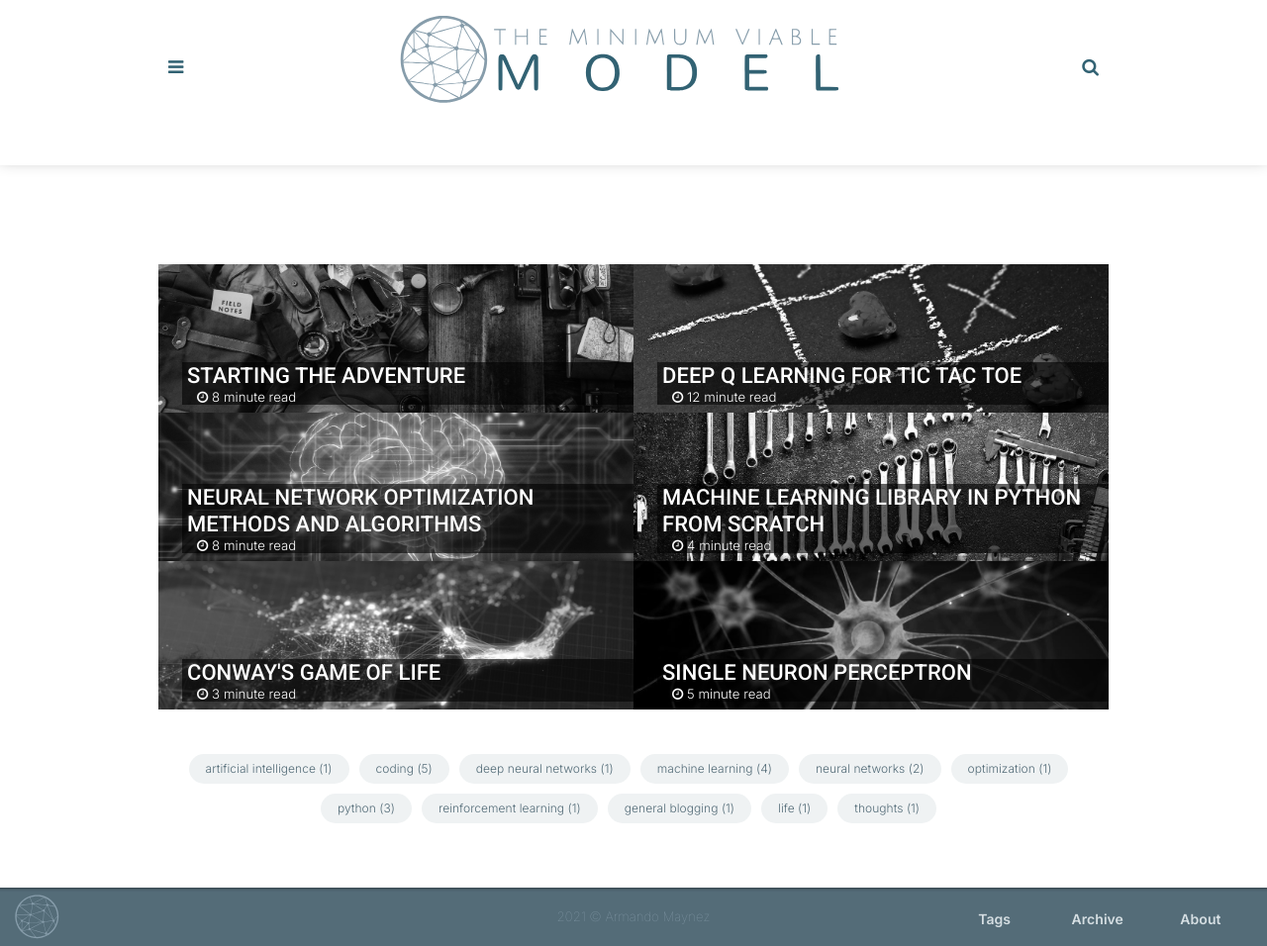
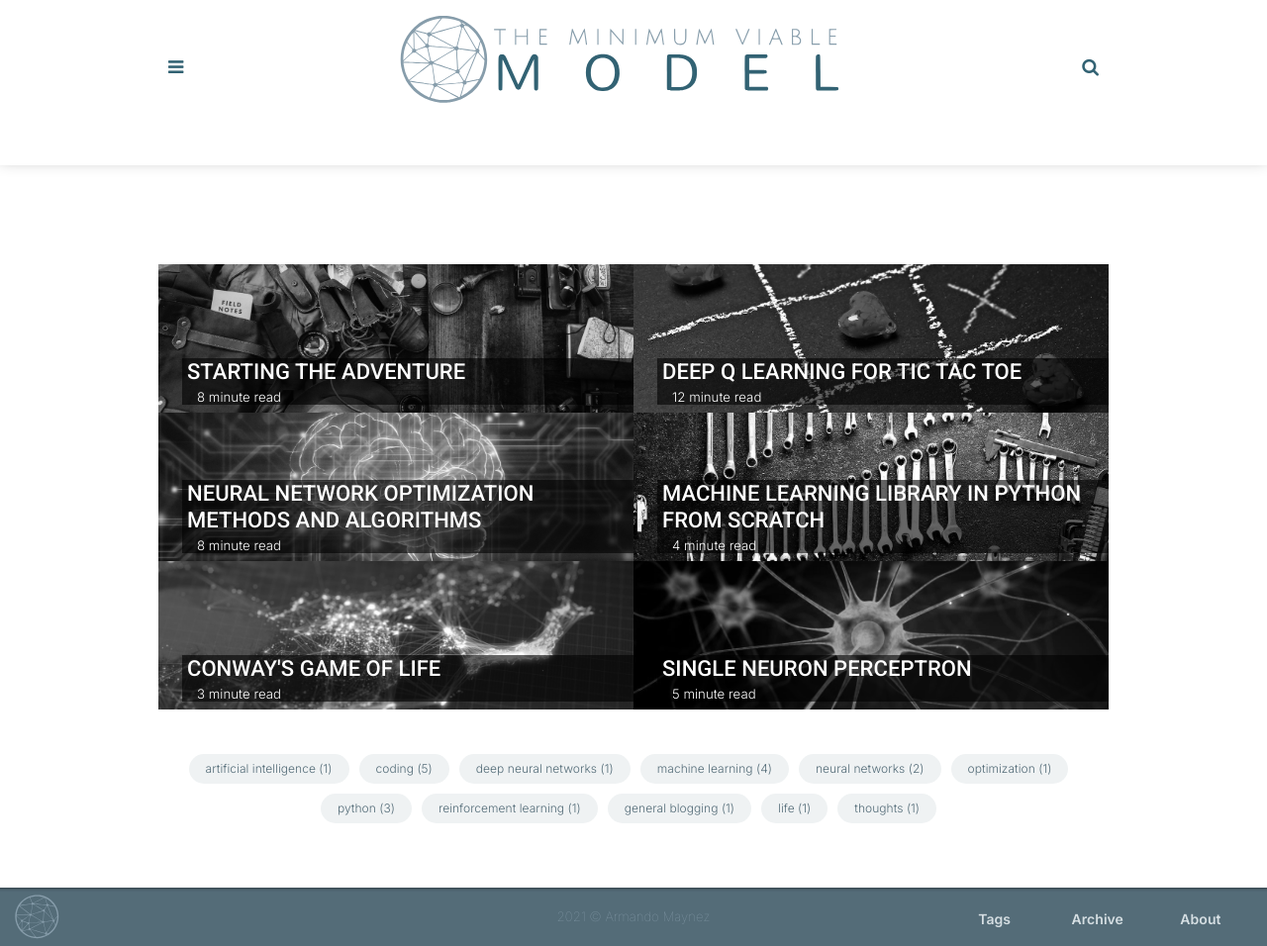
Before and after one commit to the-mvm/the-mvm.github.io, a Jekyll site: the page built from index.html, in a window 1280 px wide. Shown: the whole page at 99% size. Built offline with Jekyll 4.4.1, drawn with Linux system fonts in a browser that asks for light colours; the list of posts is cut into pages by our own code.

Commit message:
removed icons from meta data

```diff
--- a/_includes/post_meta.html
+++ b/_includes/post_meta.html
@@ -11,7 +11,6 @@
     {% if document.show_date and document.date %}
       {% assign date = document.date %}
       <{% if include.type == "recent-item-meta" %}p{% else %}span{% endif %} class="page_meta-date">
-        <i class="fa {% if include.type == 'grid' and document.read_time and document.show_date %}grid {% endif %}fa-calendar" aria-hidden="true"></i>
         <time datetime="{{ date | date_to_xmlschema }}">{{ date | date: "%B %-d, %Y" }}</time>
       </{% if include.type == "recent-item-meta" %}p{% else %}span{% endif %}>
     {% endif %}
@@ -23,7 +22,6 @@
     {% assign words_per_minute = document.words_per_minute | default: site.words_per_minute | default: 200 %}
     {% assign words = document.content | strip_html | number_of_words %}
     <{% if include.type == "recent-item-meta" %}p{% else %}span{% endif %} class="page_meta-readtime">
-      <i class="fa {% if include.type == 'grid' and document.read_time and document.show_date %}grid {% endif %}fa-clock-o" aria-hidden="true"></i>
       {% if words < words_per_minute %}
         {{ site.data.ui-text[site.locale].less_than | default: 'less than' }} 1 {{ site.data.ui-text[site.locale].minute_read | default: 'minute read' }}
       {% elsif words == words_per_minute %}
--- a/assets/css/main.css
+++ b/assets/css/main.css
@@ -898,7 +898,11 @@ svg.menu-icon-house {
 .post-card-meta{
   font-size:.6em;
   white-space:nowrap;
-  display: block
+  display: block;
+  padding-top: 4px;
+}
+.post-card-meta i {
+    display: none;
 }
 .recent-item-meta{
   padding-left:5px;
```
